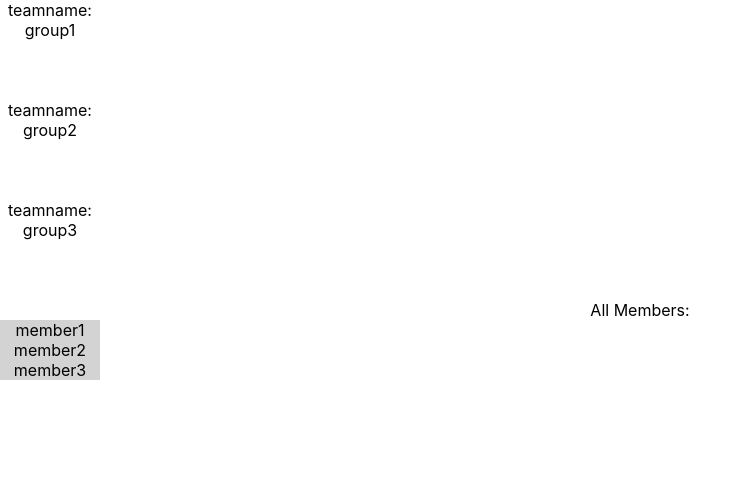
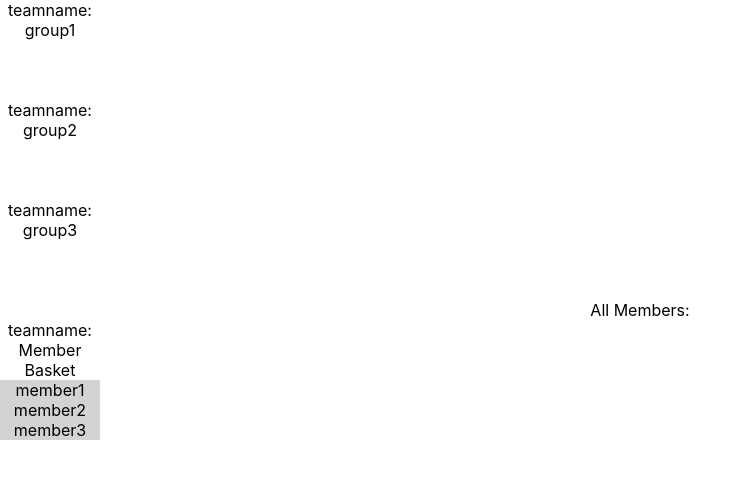
Before and after one commit to Rakk4403/project-talents, a React (Create React App) app in the folder frontend/composer/: page / in a window 1280 px wide. Shown: the top 478 px of the page, without its empty margins (0-752 px from the left). Built offline with nearby package versions, Linux system fonts and the light colour scheme.

Commit message:
멤버바구니도 Group컴포넌트로 변경

```diff
--- a/frontend/composer/src/App.js
+++ b/frontend/composer/src/App.js
@@ -1,6 +1,5 @@
 import './App.css';
 import Group from "./component/Group";
-import Member from "./component/Member";
 import {DndProvider} from "react-dnd";
 import {HTML5Backend} from "react-dnd-html5-backend";
 import {ItemTypes} from "./data/types";
@@ -8,7 +7,6 @@ import {ItemTypes} from "./data/types";
 function App({data}) {
   const keys = Object.keys(data);
   const groupKeys = keys.filter((key) => data[key].type === ItemTypes.Group);
-  const memberKeys = keys.filter((key) => data[key].type === ItemTypes.Member);
 
   return (
     <DndProvider backend={HTML5Backend}>
@@ -27,19 +25,12 @@ function App({data}) {
           )
         })}
         All Members:
-        {memberKeys
-          .filter(memberId => !data[memberId].parent)
-          .map((key) => {
-            const value = data[key];
-            return (
-              <Member
-                data={data}
-                key={key}
-                memberId={key}
-                title={value.title}
-              />
-            )
-          })}
+        <Group
+          title={'Member Basket'}
+          members={Object.values(data)
+            .filter((elem) => !elem.parent && elem.type === ItemTypes.Member)}
+          />
+
       </div>
     </DndProvider>
   );
--- a/frontend/composer/src/component/Group.jsx
+++ b/frontend/composer/src/component/Group.jsx
@@ -3,11 +3,11 @@ import {ItemTypes} from "../data/types";
 import {addElem} from "../data/Data";
 import Member from "./Member";
 
-function Group(props) {
+function Group({ groupId, title, members, color }) {
   const [{ isOver }, drop] = useDrop(() => ({
     accept: ItemTypes.Member,
     drop: (item, monitor) => {
-      addElem(props.groupId, item.memberId)
+      addElem(groupId, item.memberId)
       console.log('dropped', item, monitor)
     },
     collect: monitor => ({
@@ -15,21 +15,17 @@ function Group(props) {
     }),
   }), [])
 
-  const members = props.members;
-
   return (
     <div
       ref={drop}
       style={{
         position: 'relative',
-        backgroundColor: props.color,
-        opacity: props.selected ? 0.3 : 1,
+        backgroundColor: color,
         width: 100,
         height: 100,
       }}
     >
-      teamname: {props.title}
-      {props.selected}
+      teamname: {title}
       {members && members.map((user) => (
         <Member
           key={user.id}
```
